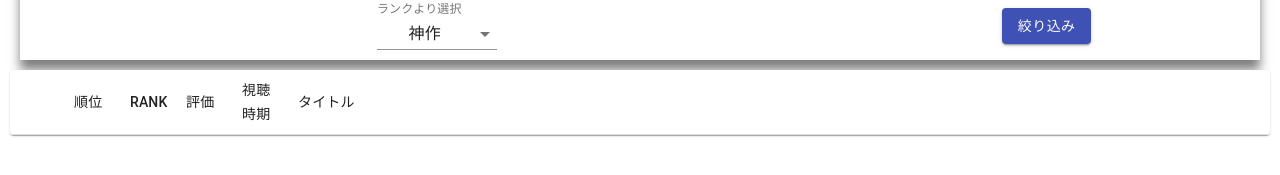
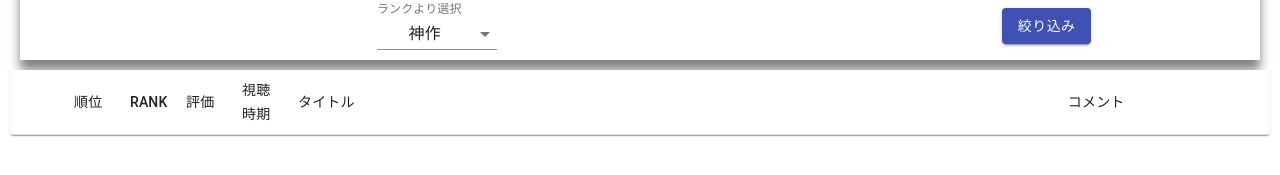
Before and after one commit to hirarira/Animel, a React (Create React App) app: page / in a window 1280 px wide. Shown: the part 345-520 px from the top of the page. Built offline with nearby package versions, Linux system fonts and the light colour scheme.

Commit message:
画面幅が大きい際には直接コメントを表示させるようにしました

```diff
--- a/src/pages/WatchAnimeList/ShowAnimeReview.tsx
+++ b/src/pages/WatchAnimeList/ShowAnimeReview.tsx
@@ -14,6 +14,9 @@ const useStyles = makeStyles((theme) => ({
   },
   rank: {
     width: '40px'
+  },
+  title: {
+    minWidth: '250px'
   }
 }));
 
@@ -31,7 +34,10 @@ const ShowAnimeReview: React.FC<Props> = ((props: Props)=>{
             <Hidden xsDown>
               <TableCell className={`${classes.cell} ${classes.rank}`}>視聴時期</TableCell>
             </Hidden>
-            <TableCell className={classes.cell}>タイトル</TableCell>
+            <TableCell className={`${classes.cell} ${classes.title}`}>タイトル</TableCell>
+            <Hidden mdDown>
+              <TableCell className={`${classes.cell}`}>コメント</TableCell>
+            </Hidden>
           </TableRow>
         </TableHead>
         <TableBody>
--- a/src/pages/WatchAnimeList/ShowOneAnimeReview.tsx
+++ b/src/pages/WatchAnimeList/ShowOneAnimeReview.tsx
@@ -64,9 +64,14 @@ const ShowOneAnimeReview: React.FC<Props> = ((props: Props)=>{
           </TableCell>
         </Hidden>
         <TableCell className={classes.cell}>{props.review.title}</TableCell>
+        <Hidden mdDown>
+          <TableCell className={`${classes.cell}`}>
+            {props.review.comment}
+          </TableCell>
+        </Hidden>
       </TableRow>
       <TableRow>
-        <TableCell className={classes.hiddenCell} colSpan={5}>
+        <TableCell className={classes.hiddenCell} colSpan={7}>
           <Collapse in={showDetail} timeout="auto" unmountOnExit>
             <TableContainer component={Paper}>
               <Table style={{ backgroundColor: props.review.rank.color, opacity: 0.8 }}>
@@ -95,6 +100,7 @@ const ShowOneAnimeReview: React.FC<Props> = ((props: Props)=>{
                       <a href={shoboiURL}>{shoboiURL}</a>
                     </TableCell>
                   </TableRow>
+                  <Hidden mdUp>
                     <TableRow>
                       <TableCell className={classes.cell}>
                         コメント
@@ -103,6 +109,7 @@ const ShowOneAnimeReview: React.FC<Props> = ((props: Props)=>{
                         {props.review.comment}
                       </TableCell>
                     </TableRow>
+                  </Hidden>
                 </TableBody>
               </Table>
              </TableContainer>
```
Lines whose indentation alone changed are shown as unchanged.
